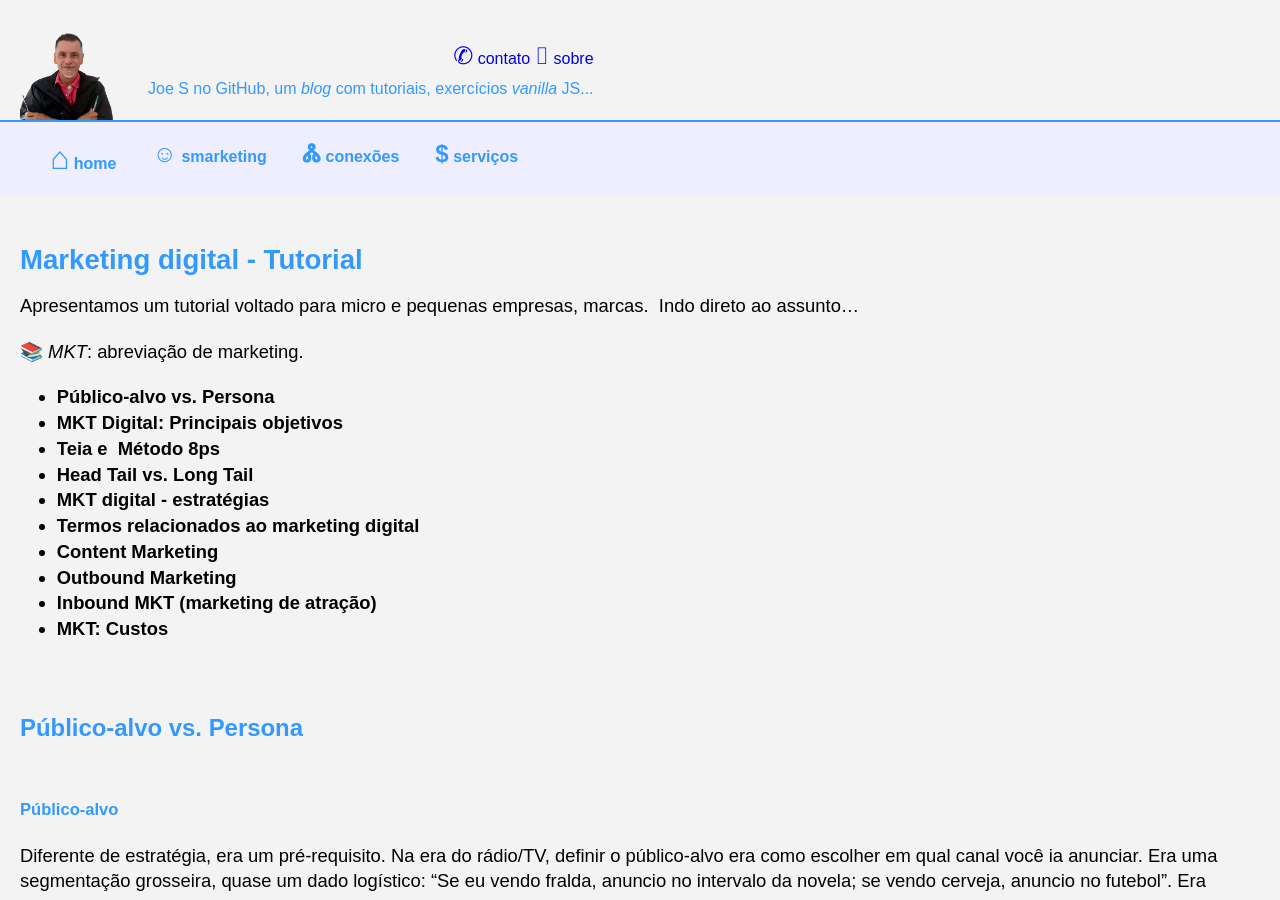
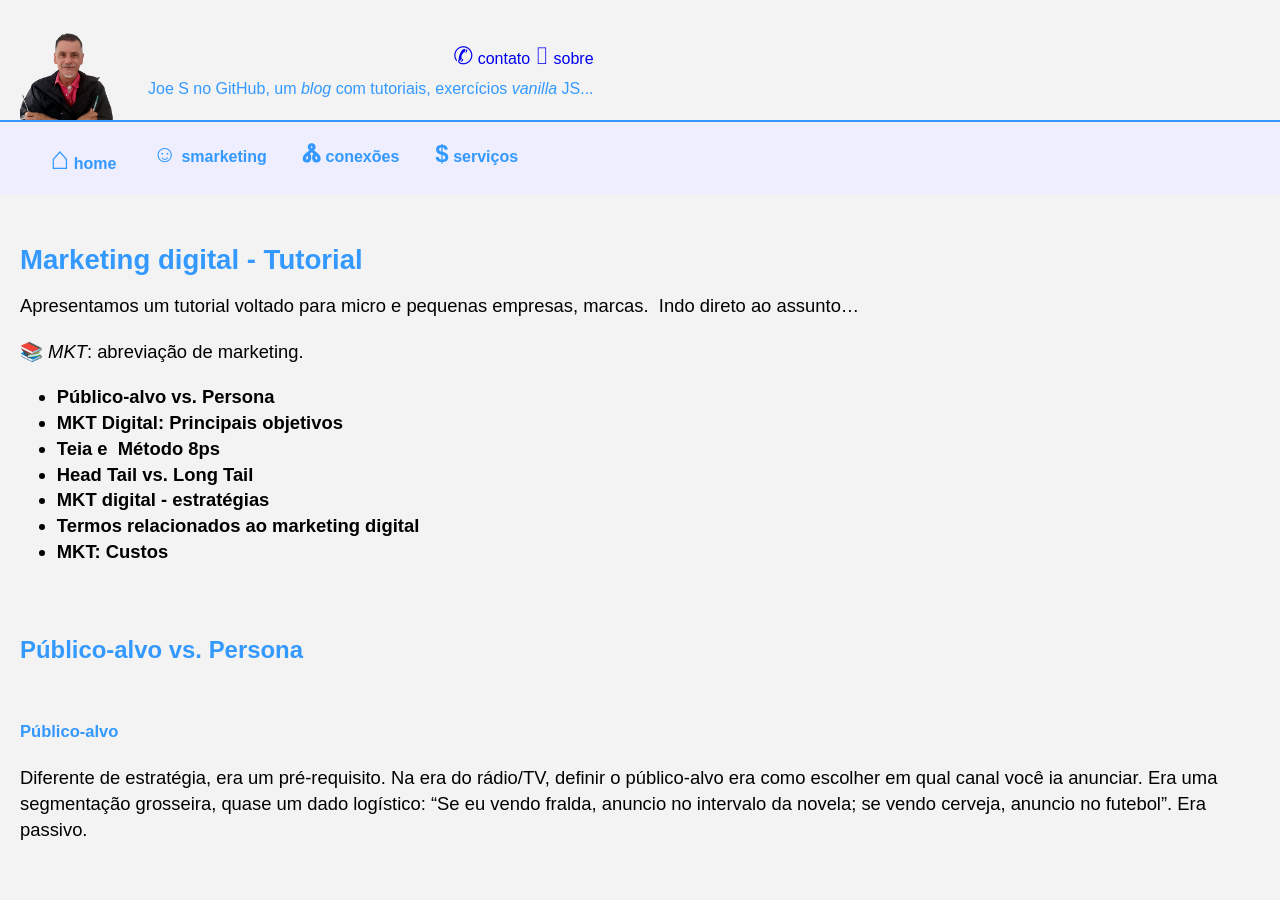
Before and after one commit to Joesynth/joesynth.github.io, a Jekyll site: the page built from _posts/2021-12-12-marketing-digital.md, in a window 1280 px wide and 900 px high. Built offline with Jekyll 4.4.1, drawn with Linux system fonts in a browser that asks for light colours.

Commit message:
Remove marketing strategies from digital marketing post

```diff
--- a/_posts/2021-12-12-marketing-digital.md
+++ b/_posts/2021-12-12-marketing-digital.md
@@ -11,9 +11,6 @@ Apresentamos um tutorial voltado para micro e pequenas empresas, marcas.  Indo
 - Head Tail vs. Long Tail
 - MKT digital - estratégias
 - Termos relacionados ao marketing digital
-- Content Marketing
-- Outbound Marketing
-- Inbound MKT (marketing de atração)
 - MKT: Custos
 
 
```
